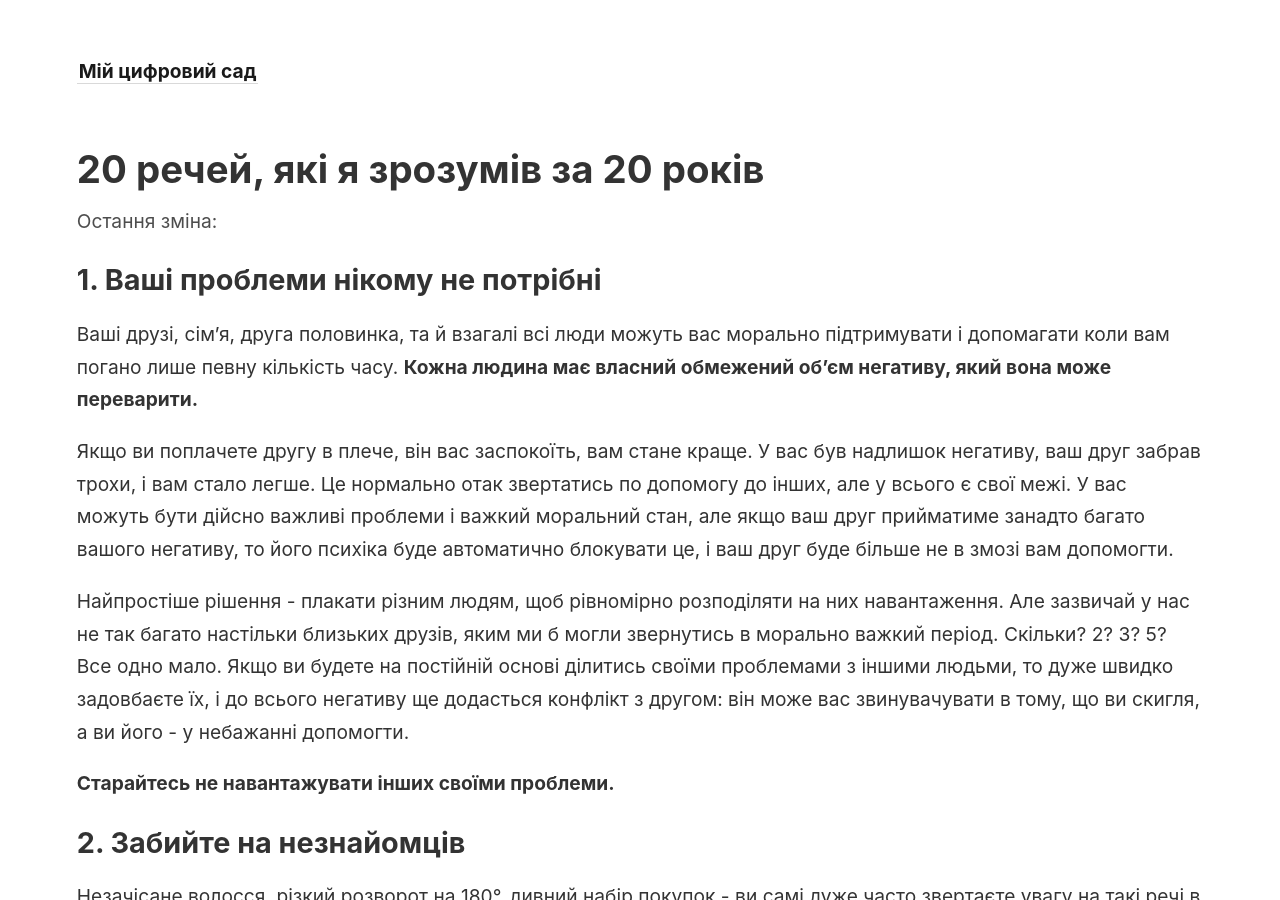
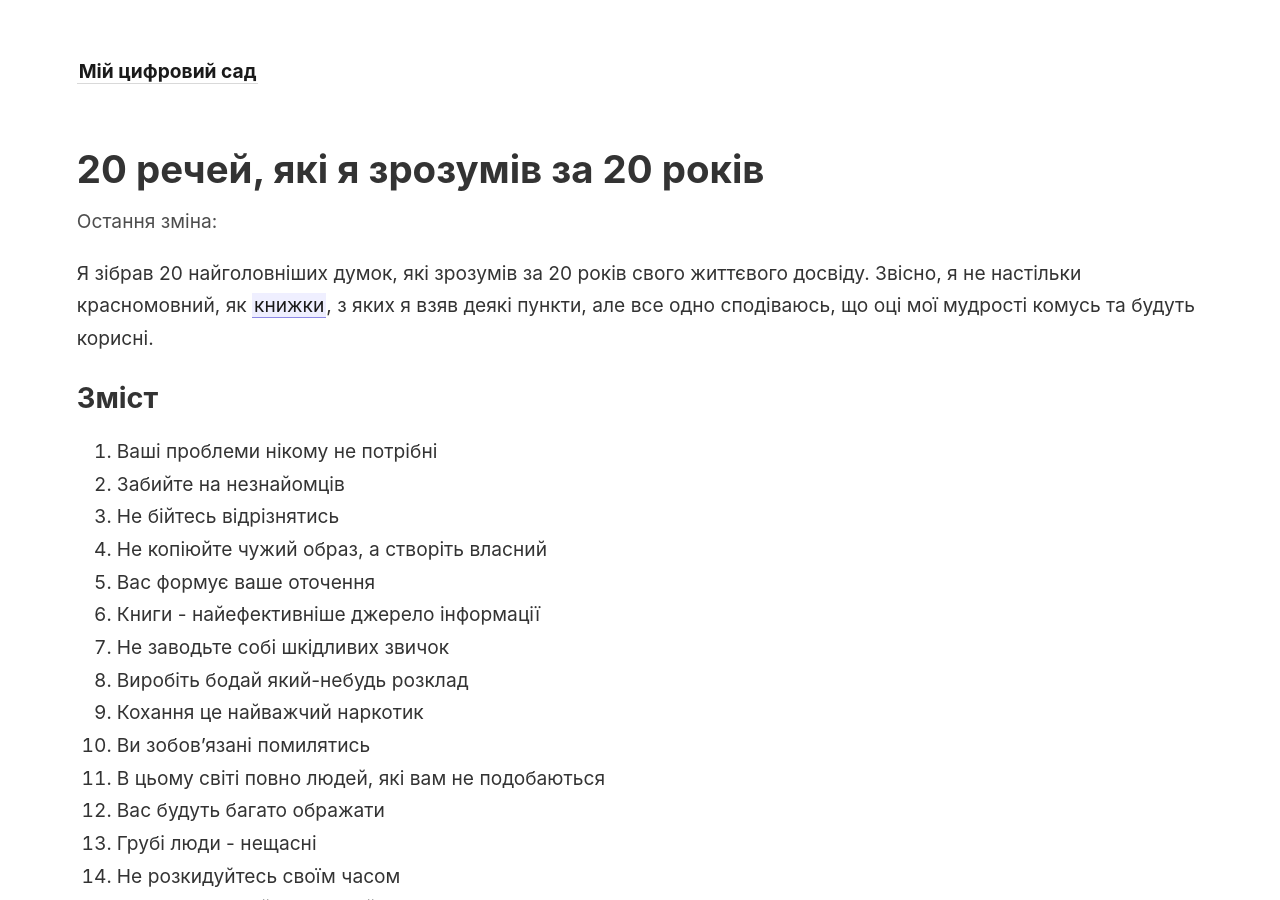
Before and after one commit to Laktionof/digital-garden, a Jekyll site: the page built from _notes/posts/20-things.md, in a window 1280 px wide and 900 px high. Built offline with Jekyll 4.4.1, drawn with Linux system fonts in a browser that asks for light colours; some of the changed text lies outside the part shown.

Commit message:
Update 20-things.md, books.md

```diff
--- a/_notes/posts/20-things.md
+++ b/_notes/posts/20-things.md
@@ -2,6 +2,29 @@
 title: 20 речей, які я зрозумів за 20 років
 permalink: /posts/20-things
 ---
+Я зібрав 20 найголовніших думок, які зрозумів за 20 років свого життєвого досвіду. Звісно, я не настільки красномовний, як  [[books|книжки]], з яких я взяв деякі пункти, але все одно сподіваюсь, що оці мої мудрості комусь та будуть корисні.
+
+## Зміст
+1. Ваші проблеми нікому не потрібні
+2. Забийте на незнайомців
+3. Не бійтесь відрізнятись
+4. Не копіюйте чужий образ, а створіть власний
+5. Вас формує ваше оточення
+6. Книги - найефективніше джерело інформації
+7. Не заводьте собі шкідливих звичок
+8. Виробіть бодай який-небудь розклад
+9. Кохання це найважчий наркотик
+10. Ви зобов'язані помилятись
+11. В цьому світі повно людей, які вам не подобаються
+12. Вас будуть багато ображати
+13. Грубі люди - нещасні
+14. Не розкидуйтесь своїм часом
+15. Всім необхідний особистий простір
+16. Не мовчіть
+17. Будьте прямолінійні
+18. Не бійтесь проявляти свої почуття
+19. Ми живемо емоціями
+20. Постарайтесь не просрати це життя
 
 ## 1. Ваші проблеми нікому не потрібні
 Ваші друзі, сім'я, друга половинка, та й взагалі всі люди можуть вас морально підтримувати і допомагати коли вам погано лише певну кількість часу. **Кожна людина має власний обмежений об'єм негативу, який вона може переварити.**
```
Also changed, not shown: _notes/books.md (+2 -0 lines).
